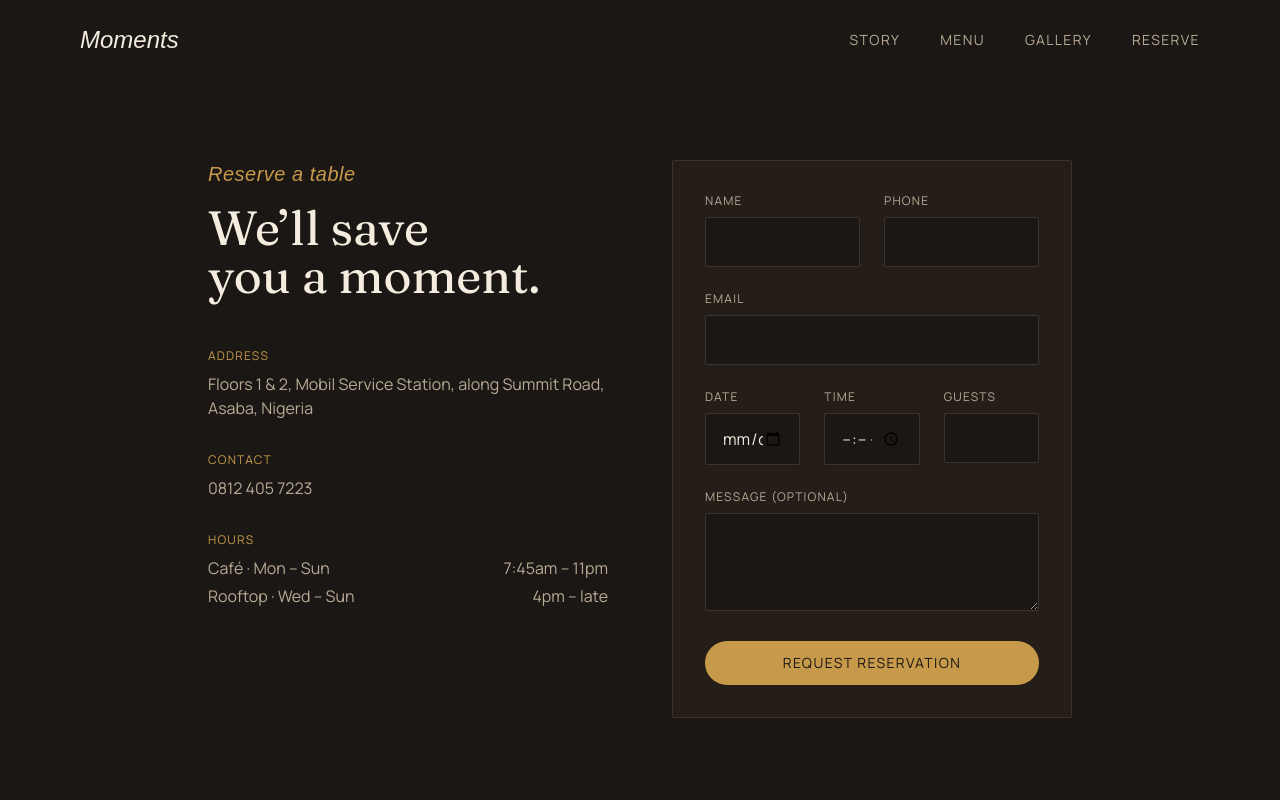
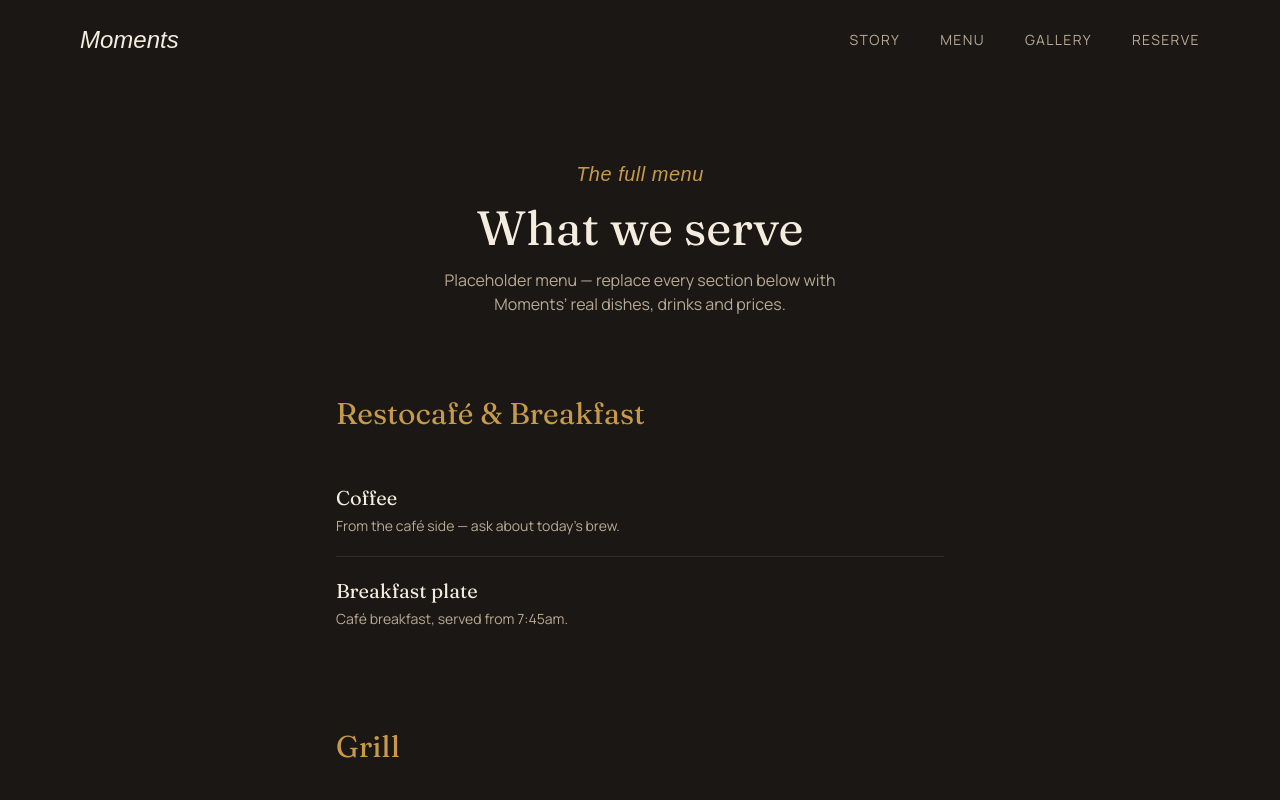
Before and after one commit to etherealflake001/Moments-Restocaf-Lounge-, a Next.js app: page /contact in a window 1280 px wide. Shown: the top 800 px of the page. Built offline with nearby package versions, Linux system fonts and the light colour scheme; a web font is replaced by a local one.

Commit message:
Update page.tsx

```diff
--- a/app/contact/page.tsx
+++ b/app/contact/page.tsx
@@ -1,140 +1,67 @@
 "use client";
 
-import { useState } from "react";
 import { motion } from "framer-motion";
-import { brand } from "@/lib/content";
+import { fullMenu } from "@/lib/content";
 
-export default function ContactPage() {
-  const [submitted, setSubmitted] = useState(false);
-
-  function handleSubmit(e: React.FormEvent) {
-    e.preventDefault();
-    // NOTE: this form is front-end only. Wire it up to an email/booking
-    // service (e.g. Formspree, Resend, or your own API route) before launch.
-    setSubmitted(true);
-  }
-
+export default function MenuPage() {
   return (
     <main className="bg-espresso pb-28 pt-40">
-      <div className="container-px mx-auto grid max-w-5xl gap-16 md:grid-cols-2">
+      <div className="container-px mx-auto max-w-3xl">
         <motion.div
           initial={{ opacity: 0, y: 20 }}
           animate={{ opacity: 1, y: 0 }}
           transition={{ duration: 0.7 }}
+          className="mb-20 text-center"
         >
-          <p className="eyebrow mb-4">Reserve a table</p>
-          <h1 className="font-display text-4xl leading-tight text-cream sm:text-5xl">
-            We&rsquo;ll save
-            <br />
-            you a moment.
+          <p className="eyebrow mb-4">The full menu</p>
+          <h1 className="font-display text-4xl text-cream sm:text-5xl">
+            What we serve
           </h1>
+          <p className="mx-auto mt-4 max-w-md text-sand">
+            Placeholder menu — replace every section below with Moments&rsquo;
+            real dishes, drinks and prices.
+          </p>
+        </motion.div>
 
-          <div className="mt-12 space-y-8 text-sand">
-            <div>
-              <p className="mb-2 font-body text-xs uppercase tracking-widest text-gold">
-                Address
-              </p>
-              <p>{brand.address}</p>
-            </div>
-            <div>
-              <p className="mb-2 font-body text-xs uppercase tracking-widest text-gold">
-                Contact
-              </p>
-              <p>{brand.phone}</p>
-              <p>{brand.email}</p>
-            </div>
-            <div>
-              <p className="mb-2 font-body text-xs uppercase tracking-widest text-gold">
-                Hours
-              </p>
-              <ul className="space-y-1">
-                {brand.hours.map((h) => (
-                  <li key={h.day} className="flex justify-between gap-8">
-                    <span>{h.day}</span>
-                    <span>{h.time}</span>
-                  </li>
+        <div className="space-y-20">
+          {fullMenu.map((section) => (
+            <div key={section.category}>
+              <motion.h2
+                initial={{ opacity: 0, y: 16 }}
+                whileInView={{ opacity: 1, y: 0 }}
+                viewport={{ once: true, amount: 0.7 }}
+                className="mb-8 font-display text-2xl text-gold md:text-3xl"
+              >
+                {section.category}
+              </motion.h2>
+              <ul className="divide-y divide-sand/15">
+                {section.items.map((item, i) => (
+                  <motion.li
+                    key={item.name + i}
+                    initial={{ opacity: 0, y: 16 }}
+                    whileInView={{ opacity: 1, y: 0 }}
+                    viewport={{ once: true, amount: 0.6 }}
+                    transition={{ delay: i * 0.05 }}
+                    className="flex items-baseline justify-between gap-6 py-5"
+                  >
+                    <div>
+                      <h3 className="font-display text-lg text-cream md:text-xl">
+                        {item.name}
+                      </h3>
+                      <p className="mt-1 max-w-md text-sm text-sand">
+                        {item.desc}
+                      </p>
+                    </div>
+                    <span className="shrink-0 font-display text-gold">
+                      {item.price}
+                    </span>
+                  </motion.li>
                 ))}
               </ul>
             </div>
-          </div>
-        </motion.div>
-
-        <motion.div
-          initial={{ opacity: 0, y: 20 }}
-          animate={{ opacity: 1, y: 0 }}
-          transition={{ duration: 0.7, delay: 0.15 }}
-        >
-          {submitted ? (
-            <div className="flex h-full flex-col items-center justify-center rounded-sm border border-sand/15 bg-panel p-10 text-center">
-              <p className="font-display text-2xl text-gold">
-                Request received
-              </p>
-              <p className="mt-3 text-sand">
-                Placeholder confirmation — once the form is wired to a real
-                backend, this is where you&rsquo;d confirm next steps.
-              </p>
-            </div>
-          ) : (
-            <form
-              onSubmit={handleSubmit}
-              className="space-y-6 rounded-sm border border-sand/15 bg-panel p-8"
-            >
-              <div className="grid gap-6 sm:grid-cols-2">
-                <Field label="Name" name="name" type="text" required />
-                <Field label="Phone" name="phone" type="tel" required />
-              </div>
-              <Field label="Email" name="email" type="email" required />
-              <div className="grid gap-6 sm:grid-cols-3">
-                <Field label="Date" name="date" type="date" required />
-                <Field label="Time" name="time" type="time" required />
-                <Field label="Guests" name="guests" type="number" required />
-              </div>
-              <div>
-                <label className="mb-2 block font-body text-xs uppercase tracking-widest text-sand">
-                  Message (optional)
-                </label>
-                <textarea
-                  name="message"
-                  rows={3}
-                  className="w-full rounded-sm border border-sand/20 bg-espresso px-4 py-3 text-cream outline-none transition-colors focus:border-gold"
-                />
-              </div>
-              <button
-                type="submit"
-                className="w-full rounded-full bg-gold px-8 py-3 font-body text-sm uppercase tracking-widest text-espresso transition-transform hover:scale-[1.02]"
-              >
-                Request reservation
-              </button>
-            </form>
-          )}
-        </motion.div>
+          ))}
+        </div>
       </div>
     </main>
   );
 }
-
-function Field({
-  label,
-  name,
-  type,
-  required,
-}: {
-  label: string;
-  name: string;
-  type: string;
-  required?: boolean;
-}) {
-  return (
-    <div>
-      <label className="mb-2 block font-body text-xs uppercase tracking-widest text-sand">
-        {label}
-      </label>
-      <input
-        name={name}
-        type={type}
-        required={required}
-        className="w-full rounded-sm border border-sand/20 bg-espresso px-4 py-3 text-cream outline-none transition-colors focus:border-gold"
-      />
-    </div>
-  );
-}
```
